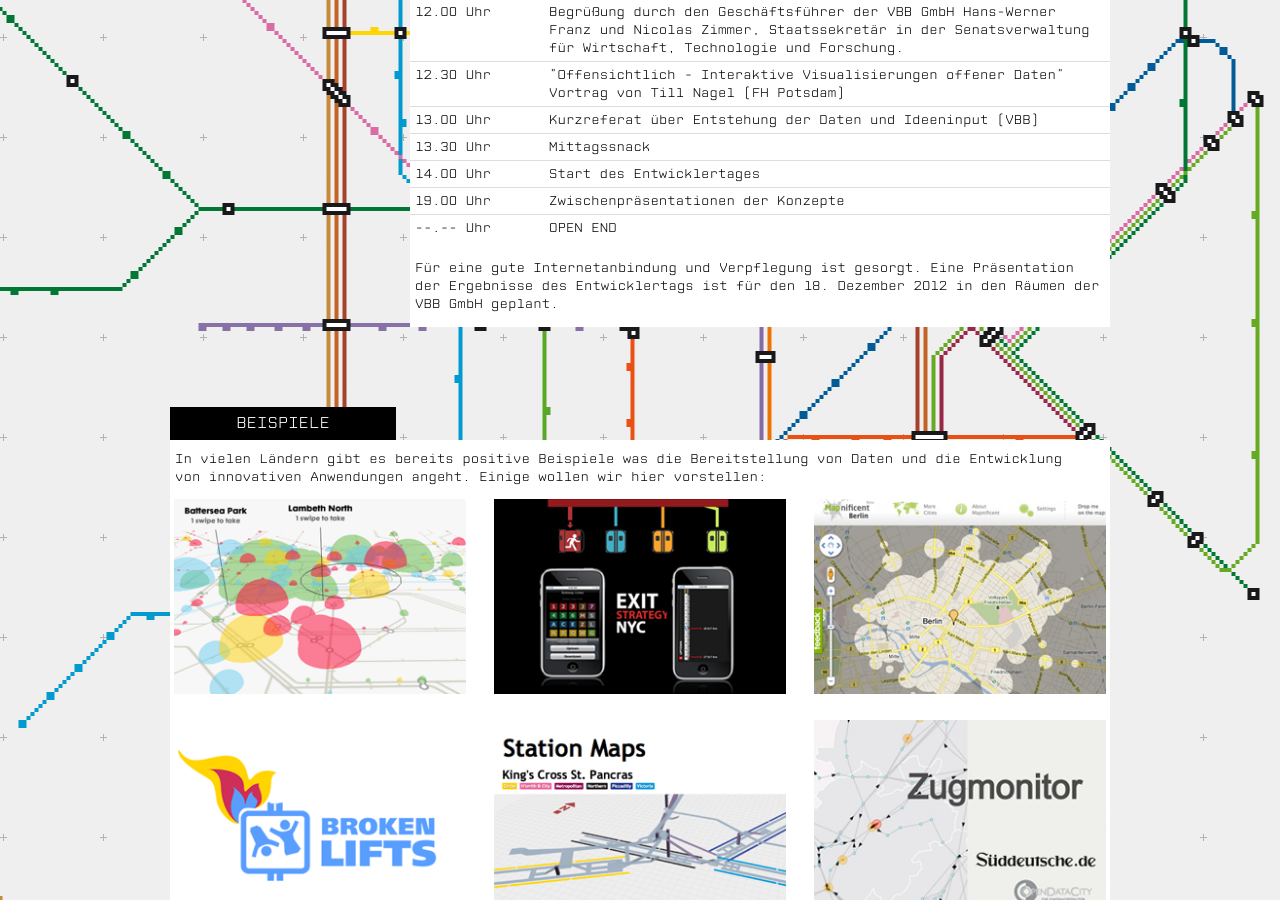
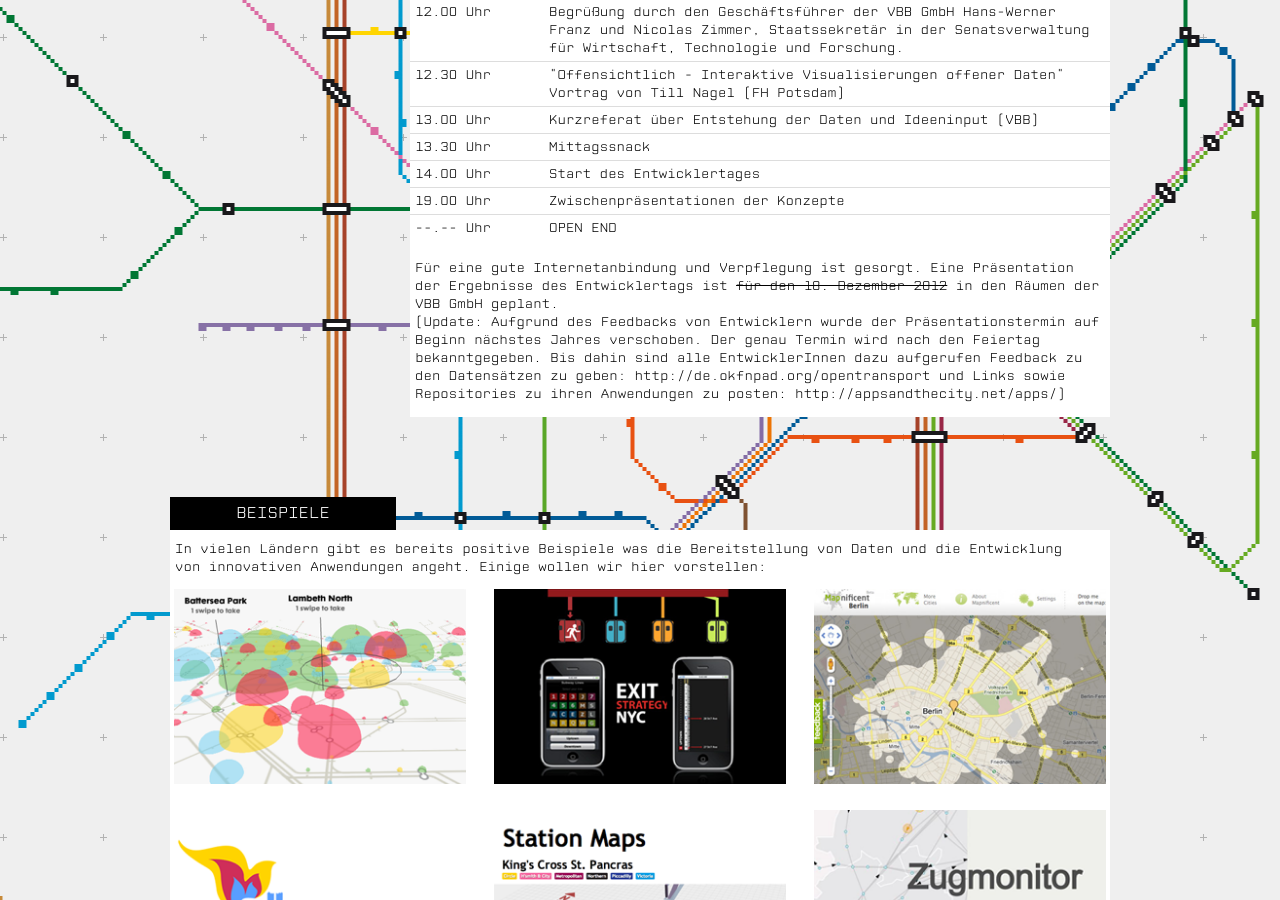
Before and after one commit to okfde/berlin.appsandthecity, a Jekyll site: the page built from index.html, in a window 1280 px wide and 900 px high, scrolled down 1166 px. Built offline with Jekyll 4.4.1, drawn with Linux system fonts in a browser that asks for light colours; nearby versions of some CDN libraries; Markdown is read by kramdown in place of the engine named in the settings.

Commit message:
neuer Text 18.Dez geändert

```diff
--- a/index.html
+++ b/index.html
@@ -90,7 +90,12 @@ title: Willkommen
       </table>
       <p>
         Für eine gute Internetanbindung und Verpflegung ist gesorgt.
-        Eine Präsentation der Ergebnisse des Entwicklertags ist für den 18. Dezember 2012 in den Räumen der VBB GmbH geplant.
+        Eine Präsentation der Ergebnisse des Entwicklertags ist <s>für den 18. Dezember 2012</s> in den Räumen der VBB GmbH geplant.
+        <br>
+        (Update: Aufgrund des Feedbacks von Entwicklern wurde der Präsentationstermin auf Beginn nächstes Jahres verschoben.
+        Der genau Termin wird nach den Feiertag bekanntgegeben. Bis dahin sind alle EntwicklerInnen dazu aufgerufen Feedback
+        zu den Datensätzen zu geben: http://de.okfnpad.org/opentransport und Links sowie Repositories zu ihren Anwendungen zu posten:
+        http://appsandthecity.net/apps/)
       </p>
     </div>
   </div>
```
Also changed, not shown: 1 other file.
